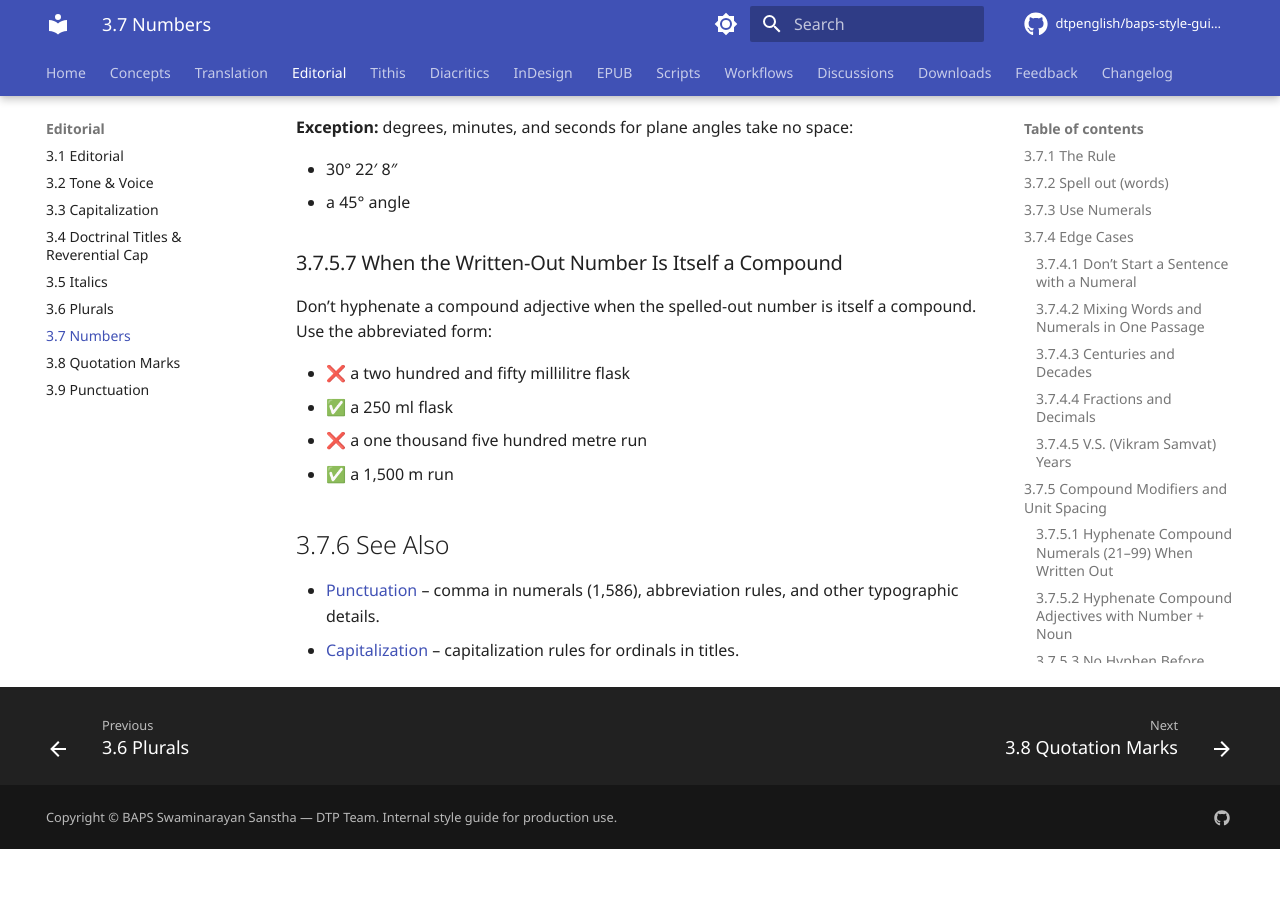
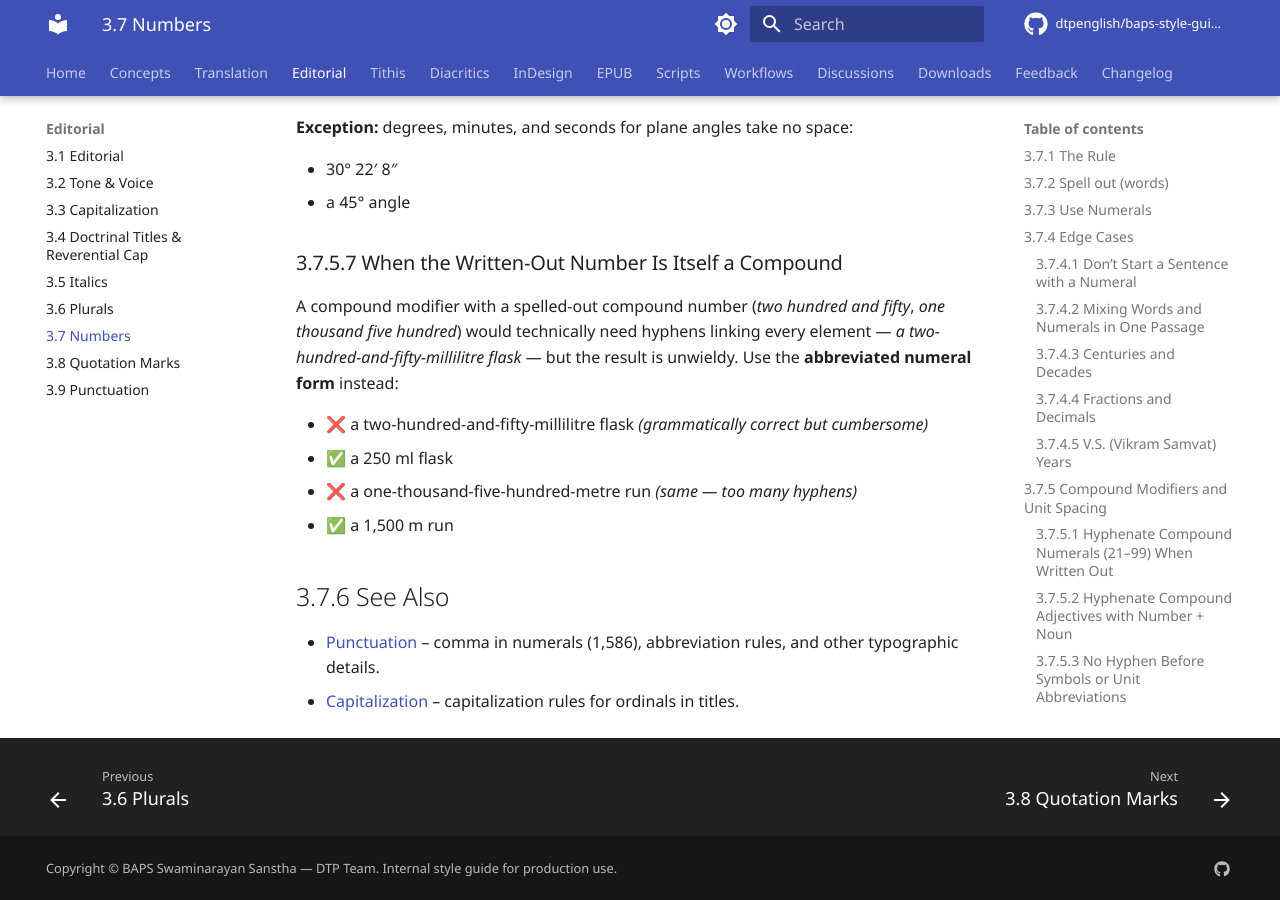
Before and after one commit to dtpenglish/baps-style-guide, an MkDocs documentation site: the page built from docs/editorial/numbers.md, in a window 1280 px wide and 900 px high, scrolled down 4794 px. Built offline with MkDocs 1.6.1 and Material for MkDocs 9.7.7, drawn with Linux system fonts in a browser that asks for light colours; comment, search, counter and statistics services are not loaded; the version menu is left out; before the commit the page ends 5643 px from its top, so only the background shows below that.

Commit message:
3.7.5.7: acknowledge the hyphenated form is grammatical
Previous wording showed 'a two hundred and fifty millilitre flask'
without hyphens as the rejected form, which was incorrect - that
spelling is missing the hyphens that BrE/CMS would actually
require for a compound modifier.

Updated to:
- Show the technically correct fully-hyphenated form (a
  two-hundred-and-fifty-millilitre flask) as the rejected option,
  with a parenthetical noting it's 'grammatically correct but
  cumbersome'.
- Recommend the abbreviated numeral form (a 250 ml flask) as the
  practical alternative.

Same change applied to the 1,500 m run example.

The conclusion (use numerals to avoid awkwardness) stands; the
illustration is now accurate.

Co-Authored-By: Claude Opus 4.7 (1M context) <noreply@anthropic.com>

```diff
--- a/docs/editorial/numbers.md
+++ b/docs/editorial/numbers.md
@@ -129,11 +129,11 @@ Insert a space between the numeral and a unit symbol or abbreviation:
 - a 45° angle
 
 ### 3.7.5.7 When the Written-Out Number Is Itself a Compound
-Don't hyphenate a compound adjective when the spelled-out number is itself a compound. Use the abbreviated form:
+A compound modifier with a spelled-out compound number (*two hundred and fifty*, *one thousand five hundred*) would technically need hyphens linking every element — *a two-hundred-and-fifty-millilitre flask* — but the result is unwieldy. Use the **abbreviated numeral form** instead:
 
-- ❌ a two hundred and fifty millilitre flask
+- ❌ a two-hundred-and-fifty-millilitre flask  *(grammatically correct but cumbersome)*
 - ✅ a 250 ml flask
-- ❌ a one thousand five hundred metre run
+- ❌ a one-thousand-five-hundred-metre run  *(same — too many hyphens)*
 - ✅ a 1,500 m run
 
 ## 3.7.6 See Also
```
